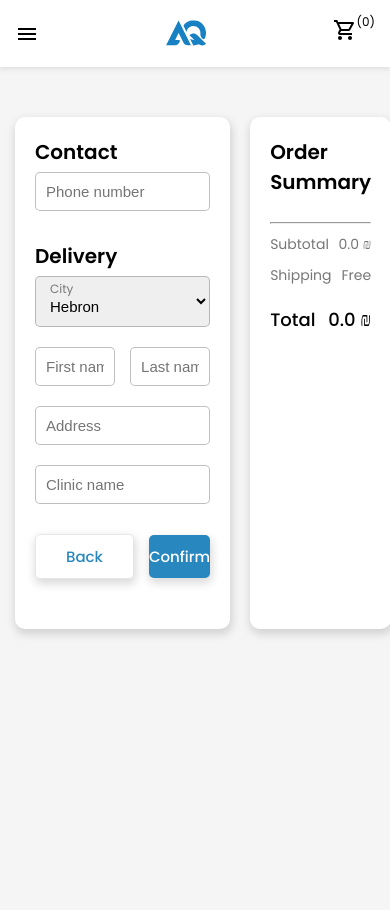
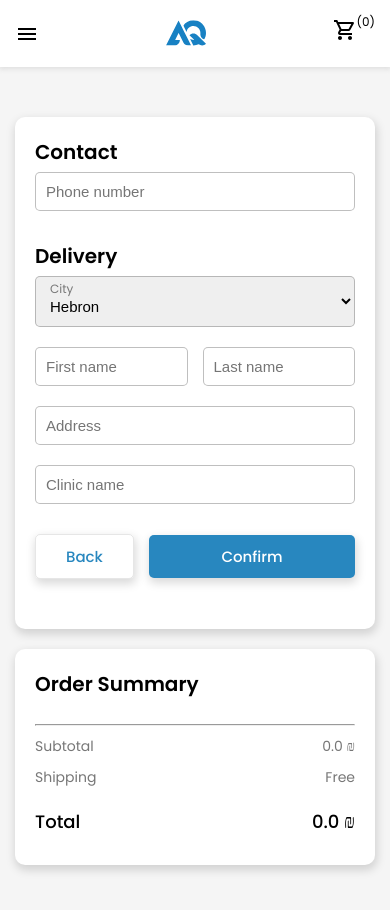
Before and after one commit to M7mdQashqesh/aq-store, a React (Vite) app: page /cart/checkout in a window 390 px wide. Shown: the top 910 px of the page. Before the commit the page ends 844 px from the top, so only its background shows below. Built offline with nearby package versions, Linux system fonts and the light colour scheme.

Commit message:
a few edit in checkout

```diff
--- a/src/pages/checkout/Checkout.jsx
+++ b/src/pages/checkout/Checkout.jsx
@@ -231,7 +231,12 @@ const Checkout = () => {
             </div>
           </div>
           <div className="btns">
-            <button type="button" disabled={loading} className="back-btn">
+            <button
+              type="button"
+              disabled={loading}
+              className="back-btn"
+              onClick={() => navigate("/cart")}
+            >
               Back
             </button>
             <button type="submit" disabled={loading} className="confirm-btn">
--- a/src/pages/checkout/checkout.css
+++ b/src/pages/checkout/checkout.css
@@ -3,6 +3,12 @@
   justify-content: space-between;
   gap: 20px;
   margin: 50px auto;
+}
+
+@media (max-width: 767px) {
+  .checkout-page > .container {
+    flex-direction: column;
+  }
 }
 
 .checkout-page > .container > div {
```
